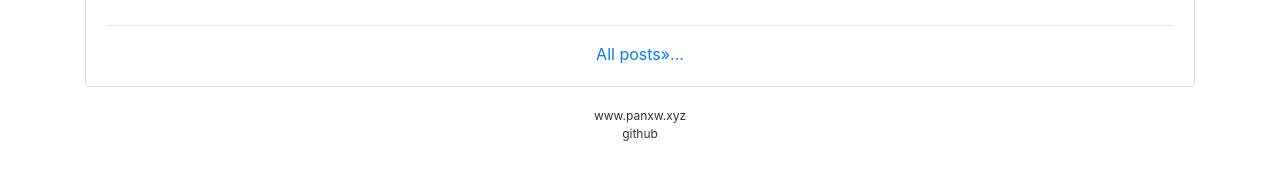
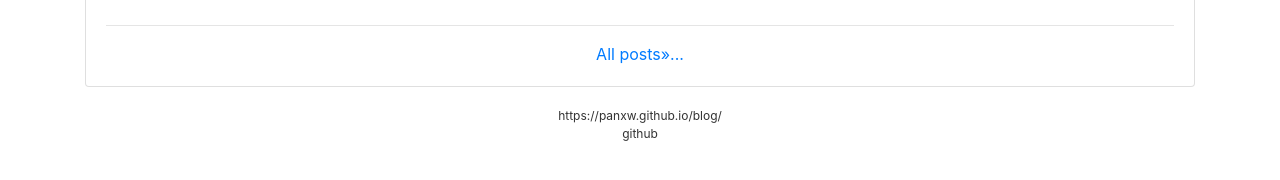
Before and after one commit to panxw/panxw.github.io, a Jekyll site: the page built from index.html, in a window 1280 px wide. Shown: the part 640-820 px from the top of the page. Built offline with Jekyll 4.4.1, drawn with Linux system fonts in a browser that asks for light colours; the list of posts is cut into pages by our own code.

Commit message:
Update default.html

```diff
--- a/_layouts/default.html
+++ b/_layouts/default.html
@@ -16,7 +16,7 @@
       <br/>
       {{ content }}
        <div class="foot_area">
-	 <a href="https://www.panxw.xyz">www.panxw.xyz</a><br/><a href="https://github.com/panxw/blog">github</a>
+	 <a href="https://panxw.github.io/blog/">https://panxw.github.io/blog/</a><br/><a href="https://github.com/panxw/blog">github</a>
        </div>
     </div>
   </div>
```
